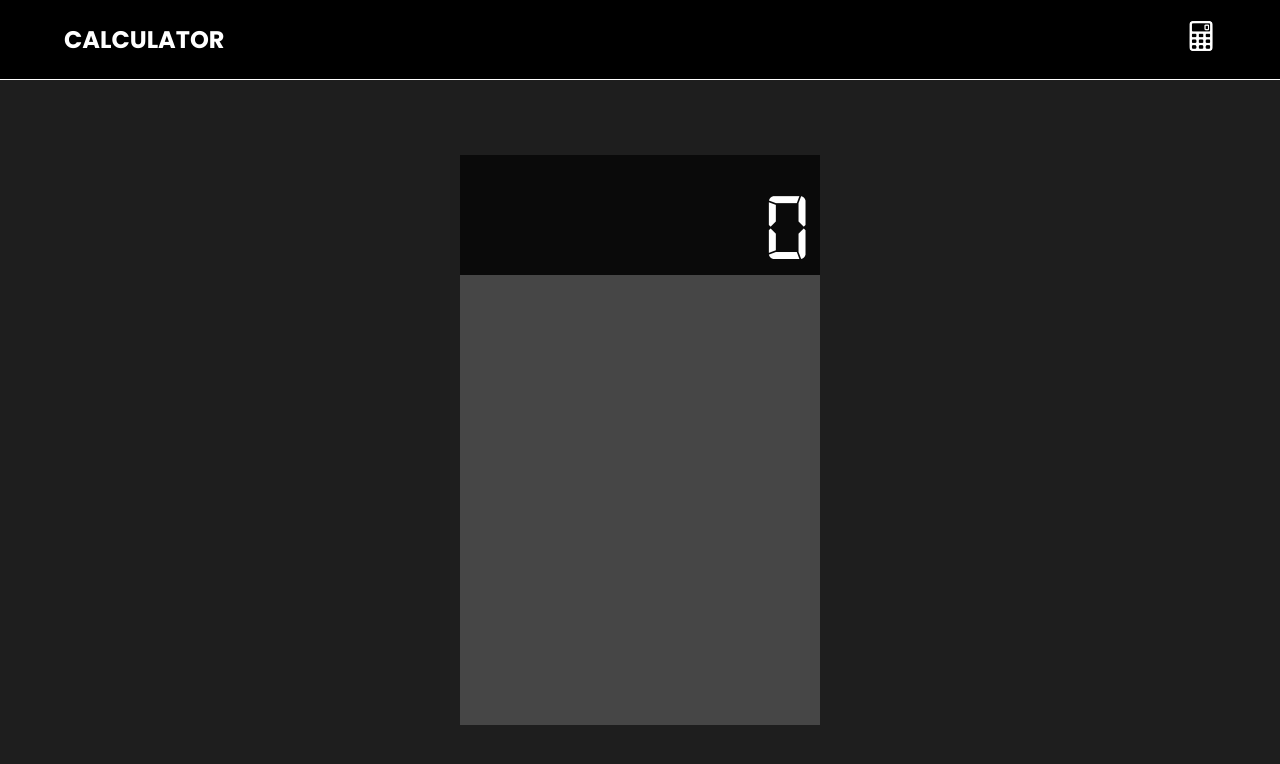
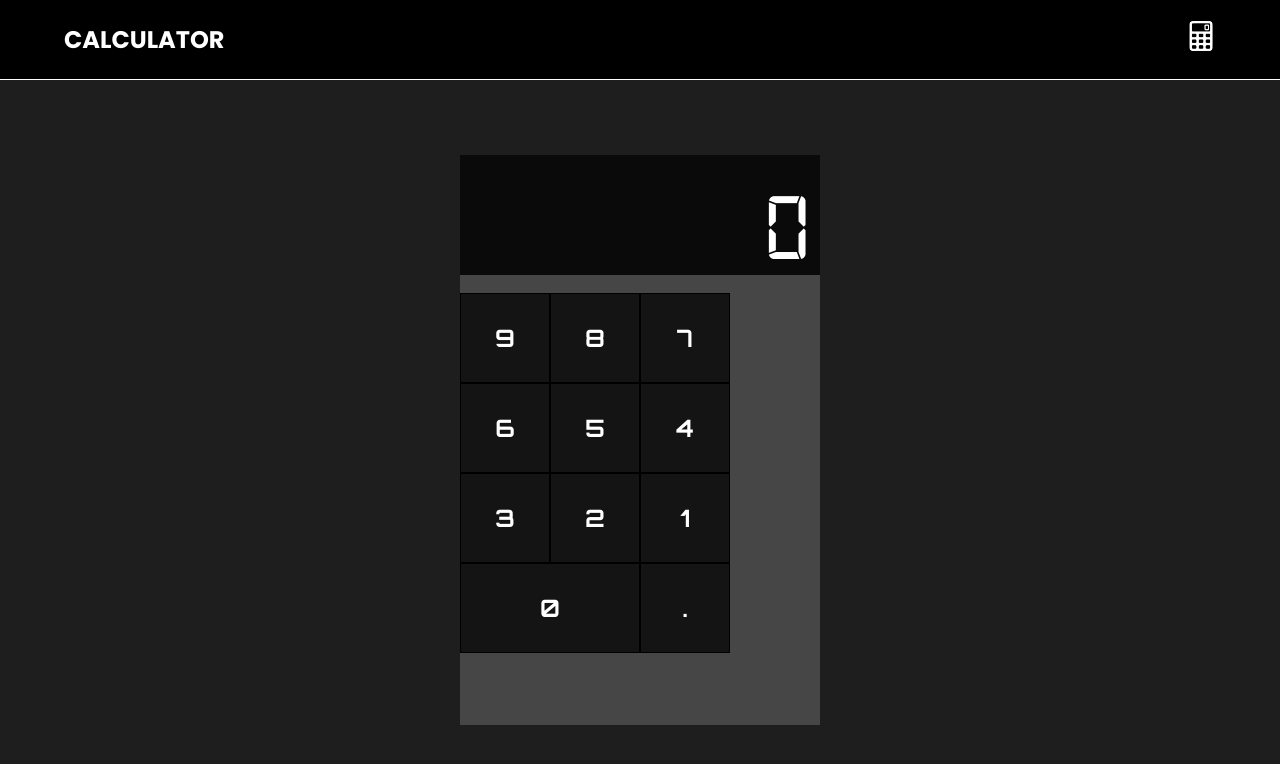
Before and after one commit to Jeremiah-Olatunde/calculator-vue, a Vue app: page / in a window 1280 px wide. Shown: the top 764 px of the page. Built offline with nearby package versions, Linux system fonts and the light colour scheme.

Commit message:
Added and configured Numeric keypad component

```diff
--- a/src/components/TheCalculator.vue
+++ b/src/components/TheCalculator.vue
@@ -1,11 +1,13 @@
 <template>
 	<div id="calculator">
 		<TheDisplay v-bind:data="currData"></TheDisplay>
+		<TheNumericPad @btn-press="updateData"></TheNumericPad>
 	</div>
 </template>
 
 <script>
 	import TheDisplay from "./TheDisplay.vue";
+	import TheNumericPad from "./TheNumericPad.vue";
 	export default {
 		data(){ return {
 			currData : "0",
@@ -13,7 +15,18 @@
 		}},
 		components : {
 			TheDisplay,
+			TheNumericPad,
 		},
+		methods : {
+			updateData(digit){
+				if( this.currData.endsWith(".") && digit == "." ) return;
+				else if( this.currData == "0" && digit == "0" ) return;
+				else if( this.currData.includes(".") && digit == "." ) return;
+				else if( this.currData.length == 7 ) return;
+				else if( this.currData == "0" ) this.currData = digit;
+				else this.currData += digit;
+			}
+		}
 	}
 </script>
 
@@ -23,15 +36,15 @@
 		height: 570px;
 		background-color: rgb( 70, 70, 70, );
 		display: grid;
-		grid-template-columns: global.repeat( auto, 4 );
+		grid-template-columns: global.repeat( 90px, 4 );
 		grid-template-rows: 120px global.repeat( auto, 5 );
 		grid-template-areas:
 			"display display display display"
 			". . . ."
-			". . . ."
-			". . . ."
-			". . . ."
-			". . . ."
+			"numeric numeric numeric ."
+			"numeric numeric numeric ."
+			"numeric numeric numeric ."
+			"numeric numeric numeric ."
 		;
 	}
 </style>
--- a/src/components/TheNumericPad.vue
+++ b/src/components/TheNumericPad.vue
@@ -0,0 +1,46 @@
+<template>
+	<div id="numeric" @click="test">
+		<div
+			v-for="(item, idx) of content"
+			:key="idx"
+			class="item"
+			:data-digit = "item"
+		>
+			<div>{{item}}</div>
+		</div>
+	</div>
+</template>
+
+<script>
+	export default {
+		data(){ return{
+			content : [ ".", 0, 1, 2, 3, 4, 5, 6, 7, 8, 9, ].reverse()
+		}},
+		methods : {
+			test(e){
+				if(e.target.dataset.digit) this.$emit( "btn-press", e.target.dataset.digit)
+				else this.$emit( "btn-press", e.target.parentElement.dataset.digit)
+			}
+		}
+	}
+</script>
+
+<style lang="scss" scoped>
+	#numeric{
+		grid-area: numeric;
+		height: 360px;
+		display: flex;
+		flex-wrap: wrap;
+		align-content: center;
+		background-color: rgb( 20, 20, 20 );
+		font-family: "Orbitron-Bold";
+		font-size: 1.5em;
+	}
+	.item[data-digit="0"]{ flex-basis: 180px;}
+	.item{
+		@include global.position(center);
+		flex-basis: 90px;
+		height: 90px;
+		border: 1px solid rgb( 0, 0, 0 );
+	}
+</style>
```
